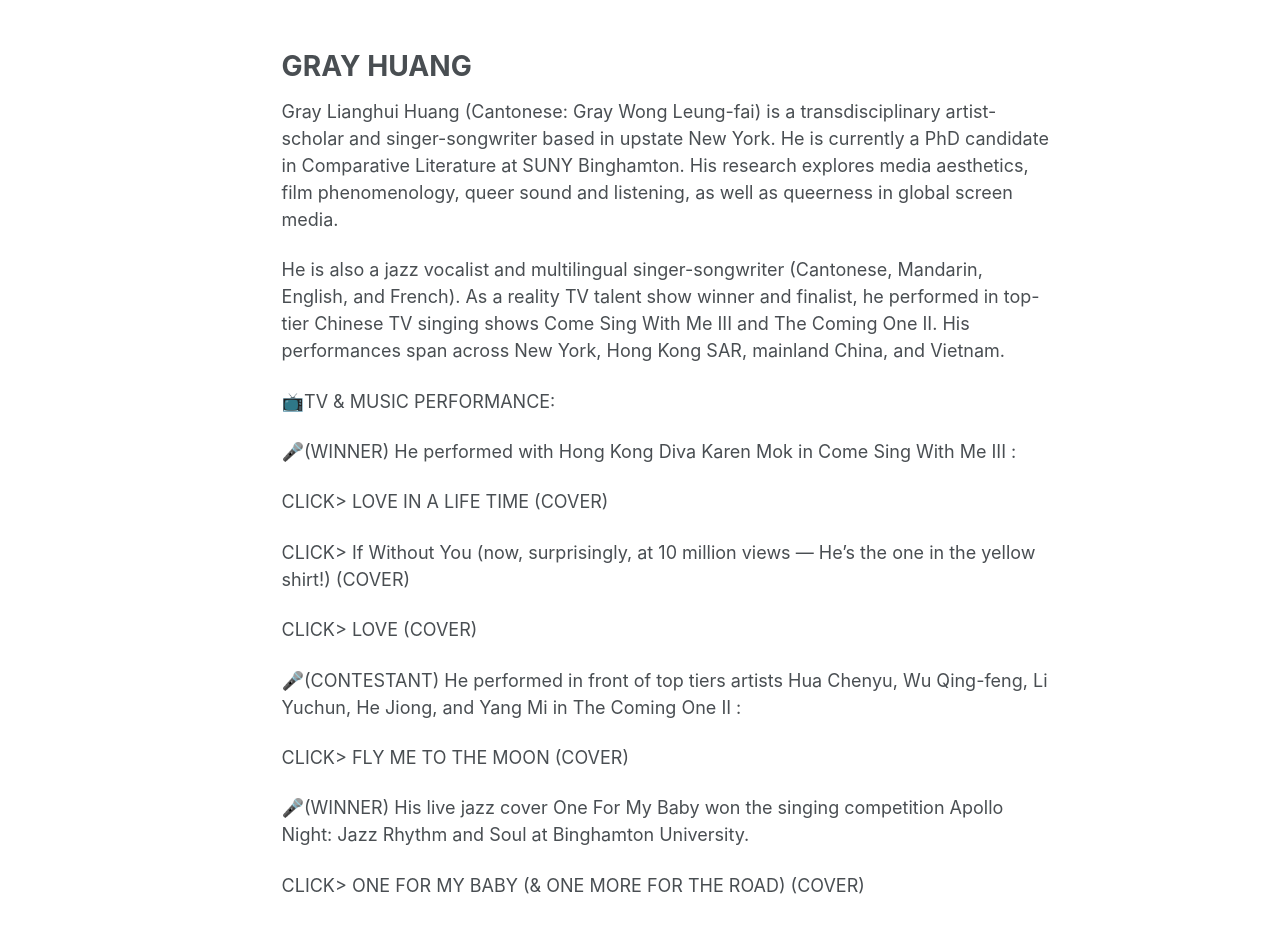
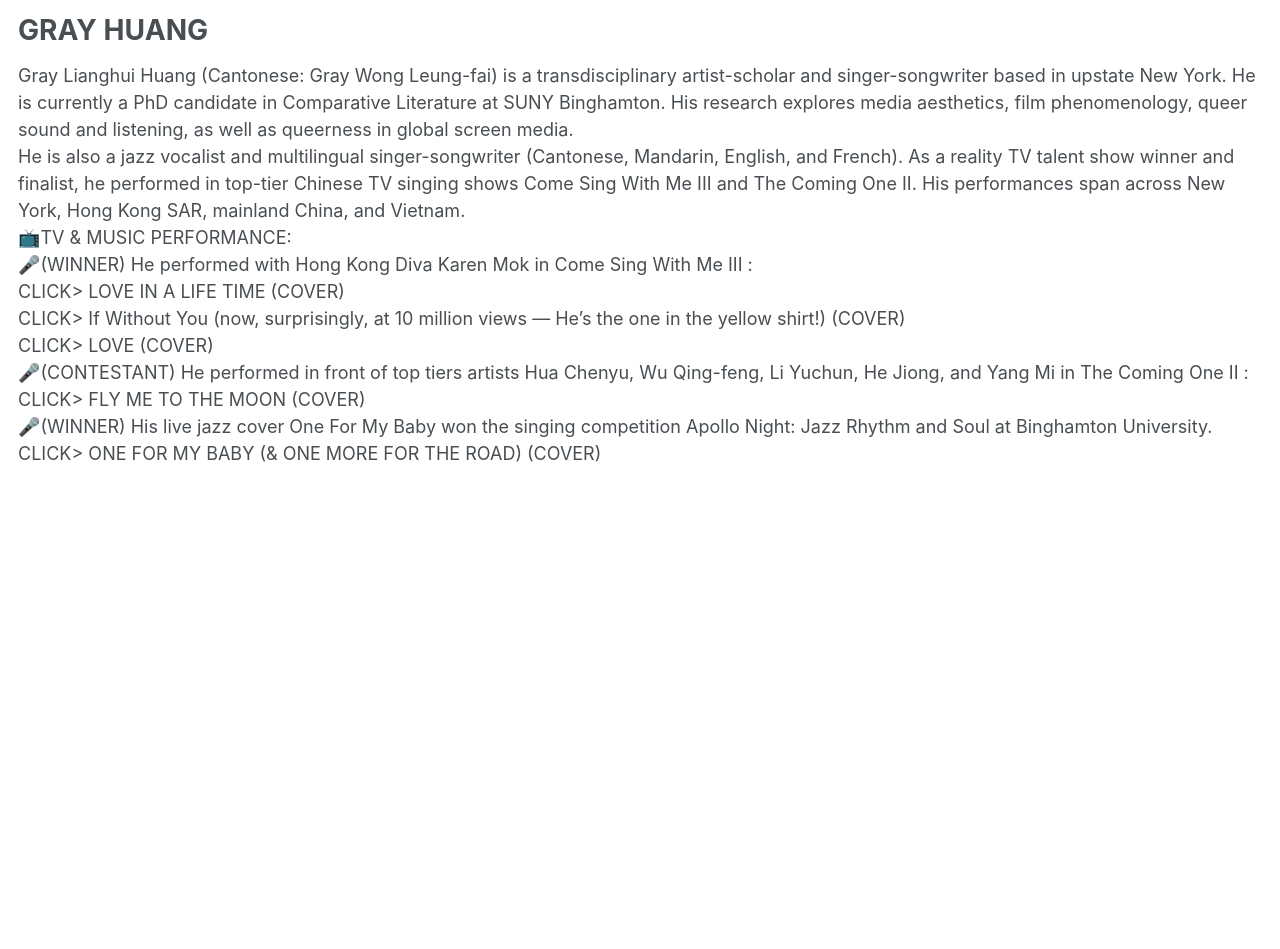
Before and after one commit to gray-huang/gray-huang.github.io, a Jekyll site: the page built from _pages/about.md, in a window 1280 px wide. Built offline with Jekyll 4.4.1, drawn with Linux system fonts in a browser that asks for light colours; after the commit the page ends 900 px from its top, so only the background shows below that.

Commit message:
remove top and bottom headers

```diff
--- a/_sass/layout/_base.scss
+++ b/_sass/layout/_base.scss
@@ -13,8 +13,8 @@ body {
   background-color: var(--global-bg-color);
 
   margin: 0;
-  padding: 0;
-  padding-bottom: 0;
+  padding: 0 !important; /* Ensure this is present and set to 0 */
+  padding-bottom: 0 !important; /* Ensure this is present and set to 0 */
   font-family: $global-font-family;
   line-height: 1.5;
 
--- a/_sass/layout/_page.scss
+++ b/_sass/layout/_page.scss
@@ -5,9 +5,12 @@
 #main {
   @include container;
   @include clearfix;
-  margin-top: 2em;
+  margin-top: 0 !important; /* Change this from 2em to 0 */
+  margin-bottom: 0 !important; /* Add this if there's space below */
   padding-left: 1em;
   padding-right: 1em;
+  padding-top: 0 !important; /* Add this */
+  padding-bottom: 0 !important; /* Add this */
   animation: intro 0.3s both;
   animation-delay: 0.35s;
 
@@ -18,9 +21,14 @@
 
 .page {
   @include breakpoint($large) {
-    @include span(10 of 12 last);
-    @include prefix(0.5 of 12);
-    @include suffix(2 of 12);
+    // @include span(10 of 12 last);
+    // @include prefix(0.5 of 12);
+    // @include suffix(2 of 12);
+    width: 100% !important;
+    margin-left: 0 !important;
+    margin-right: 0 !important;
+    padding-left: 0 !important;
+    padding-right: 0 !important;
   }
 
   .page__inner-wrap {
@@ -61,15 +69,7 @@
 
   /* paragraph indents */
   p {
-    margin: 0 0 $indent-var;
-
-    /* sibling indentation*/
-    @if $paragraph-indent == true {
-      & + p {
-        text-indent: $indent-var;
-        margin-top: -($indent-var);
-      }
-    }
+    margin: 0 !important; /* Override all paragraph margins */
   }
 
   a {
```
Also changed, not shown: 1 other file.
